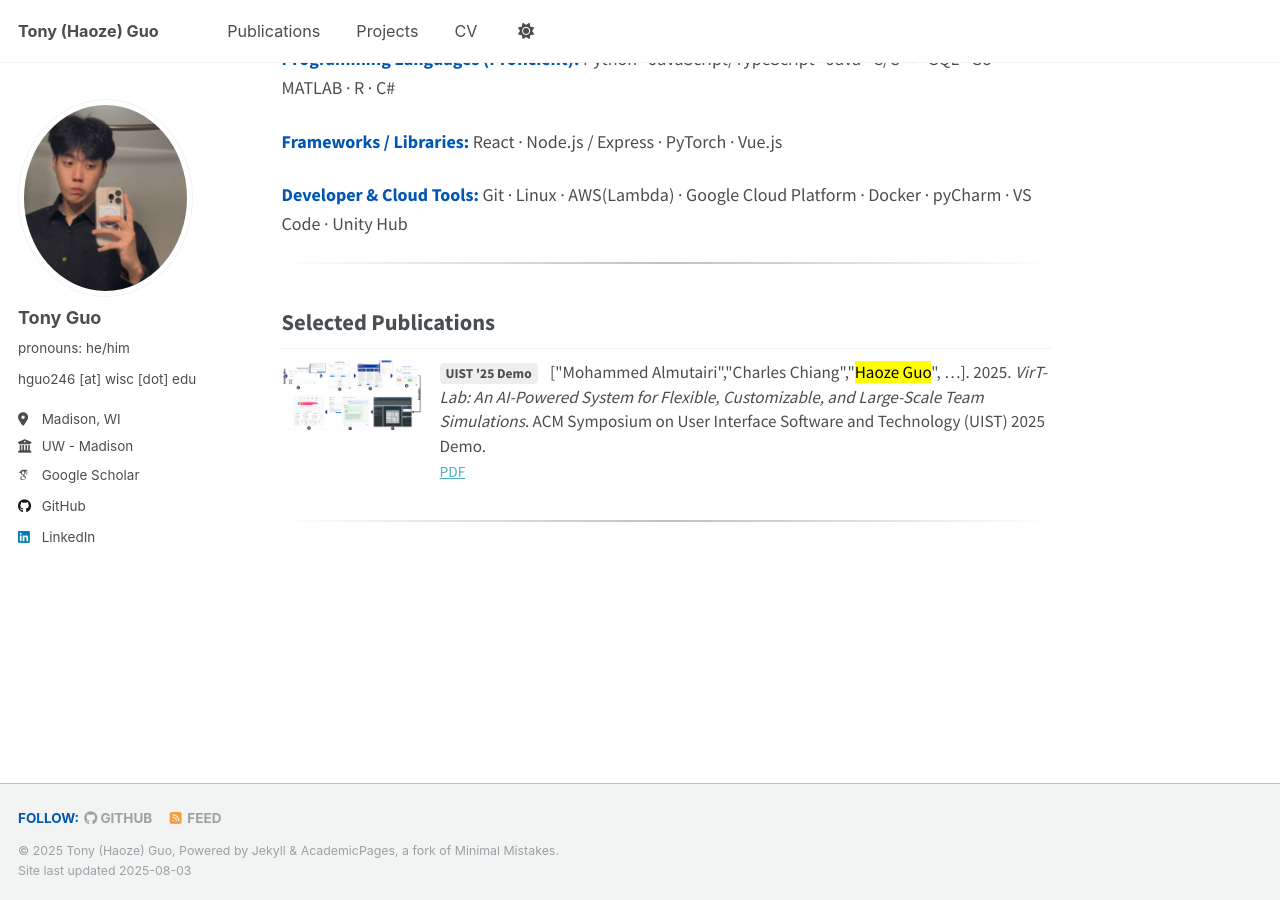
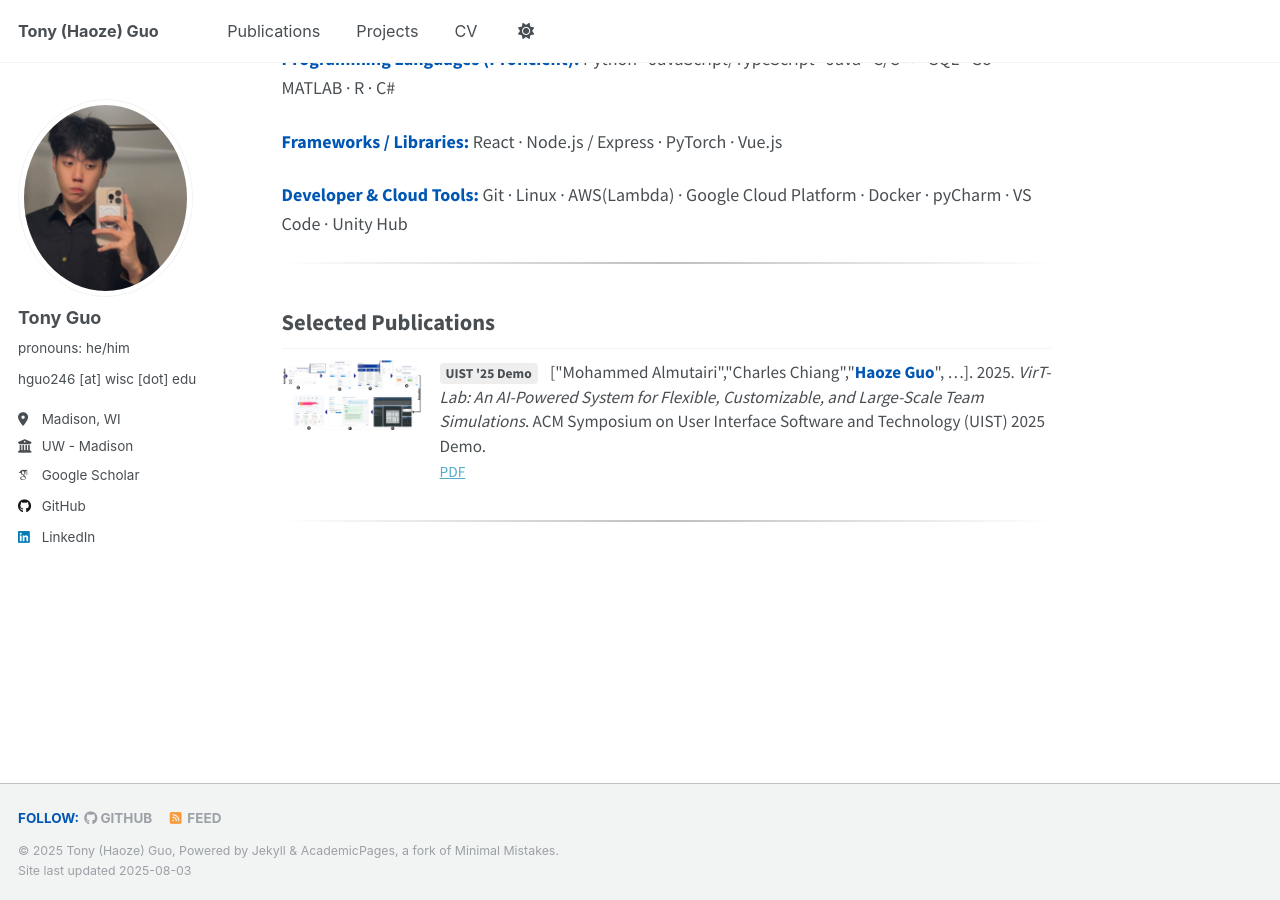
Before and after one commit to TonyGuo30/TonyGuo.github.io, a Jekyll site: the page built from _pages/about.md, in a window 1280 px wide and 900 px high, scrolled down 1447 px. Built offline with Jekyll 4.4.1, drawn with Linux system fonts in a browser that asks for light colours; some web fonts are replaced; a script that is not in the unit is left out.

Commit message:
Update about.md

```diff
--- a/_pages/about.md
+++ b/_pages/about.md
@@ -47,7 +47,7 @@ Courses & Skills
 
 ## Selected Publications
 {% assign you = "Haoze Guo" %}
-{% capture you_tag %}<mark>{{ you }}</mark>{% endcapture %}
+{% capture you_tag %}<strong>{{ you }}</strong>{% endcapture %}
 {% assign sel = site.publications | where: "selected", true | sort: "date" | reverse %}
 
 <div class="pub-list">
```
